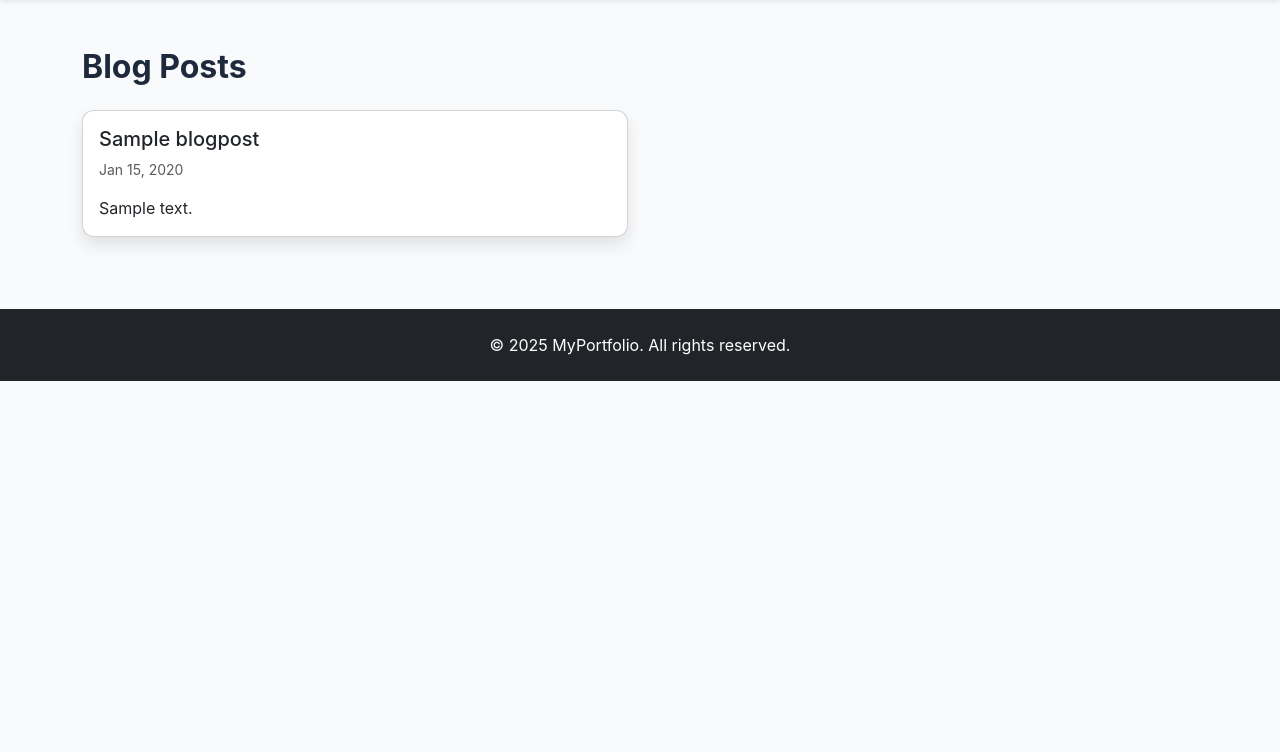
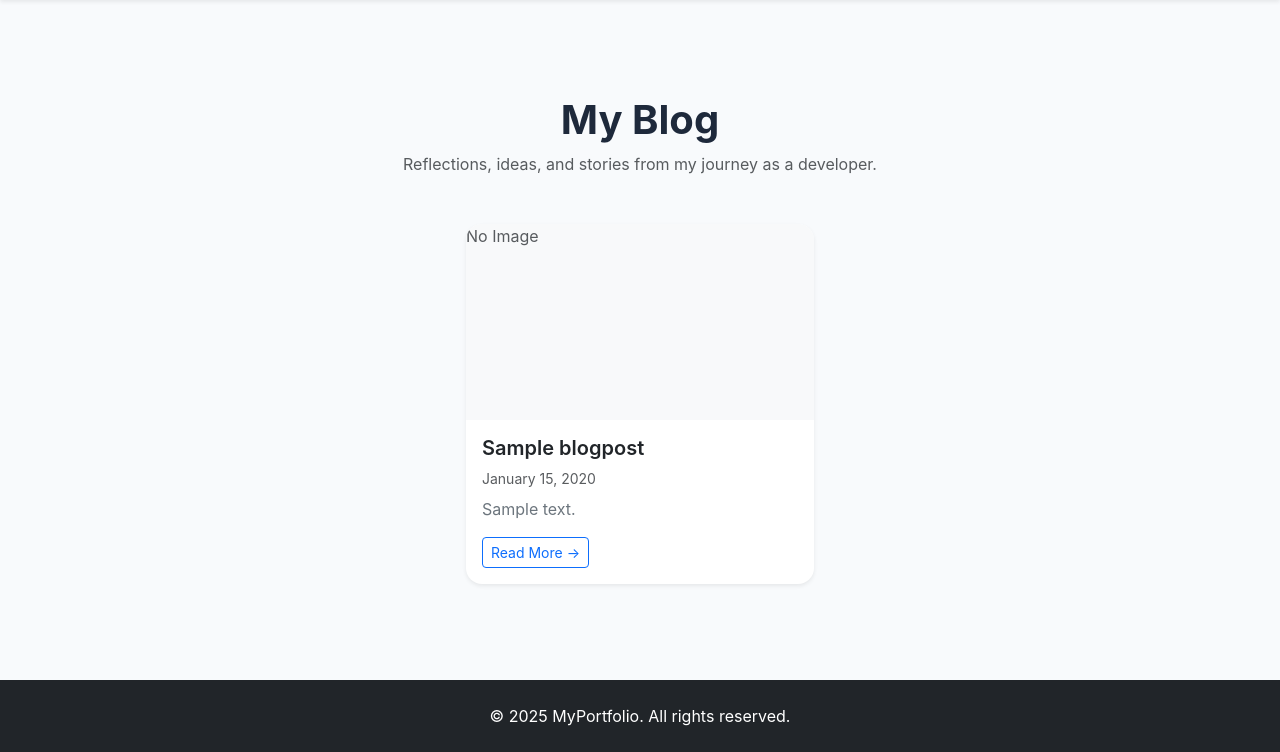
Before and after one commit to riya9818/Personal-Portfolio, a Django app: page /blog/ in a window 1280 px wide. Shown: the part 56-808 px from the top of the page. Before the commit the page ends 437 px from the top, so only its background shows below. Run offline with Django 4.2, Linux system fonts and the light colour scheme; tables that the repository leaves empty hold one stand-in row (values such as "Sample post").

Commit message:
blog list page updated

```diff
--- a/core/templates/core/blog_list.html
+++ b/core/templates/core/blog_list.html
@@ -1,25 +1,58 @@
 {% extends 'core/base.html' %}
 {% load static %}
-{% block title %}Blog - Wiwi{% endblock %}
+
+{% block title %}Blog - Riya Basnet{% endblock %}
 
 {% block content %}
-<h2>Blog Posts</h2>
-<div class="row mt-4">
+<section class="container py-5">
+  <div class="text-center mb-5">
+    <h1 class="fw-bold display-6">My Blog</h1>
+    <p class="text-muted">Reflections, ideas, and stories from my journey as a developer.</p>
+  </div>
+
+  <div class="row justify-content-center g-4">
     {% for post in posts %}
-        <div class="col-md-6 mb-4">
-            <div class="card h-100">
-                {% if post.image %}
-                    <img src="{{ post.image.url }}" class="card-img-top" alt="{{ post.title }}">
-                {% endif %}
-                <div class="card-body">
-                    <h5 class="card-title">{{ post.title }}</h5>
-                    <p class="text-muted small">{{ post.created_at|date:"M d, Y" }}</p>
-                    <p class="card-text">{{ post.content|truncatewords:30 }}</p>
-                </div>
+      <div class="col-md-6 col-lg-4 d-flex">
+        <div class="card shadow-sm border-0 rounded-4 w-100 h-100 blog-card overflow-hidden">
+          {% if post.cover_image %}
+            <div class="ratio ratio-16x9">
+              <img src="{{ post.cover_image.url }}" class="card-img-top object-fit-cover" alt="{{ post.title }}">
             </div>
+          {% else %}
+            <div class="ratio ratio-16x9 bg-light d-flex align-items-center justify-content-center text-muted">
+              <span>No Image</span>
+            </div>
+          {% endif %}
+          <div class="card-body d-flex flex-column">
+            <h5 class="fw-semibold mb-2">{{ post.title }}</h5>
+            <p class="text-muted small mb-2">{{ post.created_at|date:"F j, Y" }}</p>
+            <p class="card-text text-secondary flex-grow-1">{{ post.content|truncatewords:25 }}</p>
+            <a href="{% url 'blog_detail' post.slug %}" class="btn btn-sm btn-outline-primary mt-auto align-self-start">
+              Read More →
+            </a>
+          </div>
         </div>
+      </div>
     {% empty %}
-        <p>No blog posts yet.</p>
+      <p class="text-center text-muted">No blog posts yet. Check back soon!</p>
     {% endfor %}
-</div>
+  </div>
+</section>
+
+<style>
+.blog-card {
+  transition: all 0.25s ease-in-out;
+  cursor: pointer;
+}
+.blog-card:hover {
+  transform: translateY(-6px);
+  box-shadow: 0 10px 25px rgba(0,0,0,0.08);
+}
+.blog-card img {
+  transition: transform 0.4s ease;
+}
+.blog-card:hover img {
+  transform: scale(1.05);
+}
+</style>
 {% endblock %}
```
